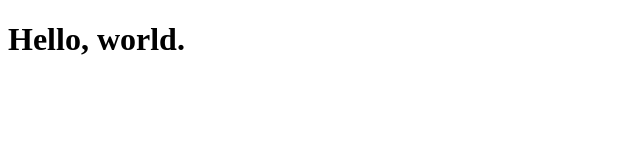
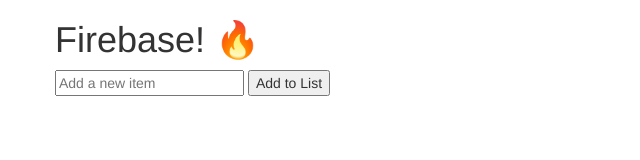
Before and after one commit to djparis/djparis.github.io, a plain HTML site: page index.html in a window 1280 px wide. Shown: the whole page, without its empty margins (0-640 px from the left). Drawn offline with nearby package versions, Linux system fonts and the light colour scheme.

Commit message:
Firebase files from last class

```diff
--- a/index.html
+++ b/index.html
@@ -1,9 +1,35 @@
 <!DOCTYPE html>
 <html>
 <head>
-	<title>Hello World</title>
+  <title>Firebase! 🔥</title>
+  <link rel="stylesheet" href="https://maxcdn.bootstrapcdn.com/bootstrap/3.3.7/css/bootstrap.min.css" integrity="sha384-BVYiiSIFeK1dGmJRAkycuHAHRg32OmUcww7on3RYdg4Va+PmSTsz/K68vbdEjh4u" crossorigin="anonymous">
+
+	<!-- Optional theme -->
+	<link rel="stylesheet" href="https://maxcdn.bootstrapcdn.com/bootstrap/3.3.7/css/bootstrap-theme.min.css" integrity="sha384-rHyoN1iRsVXV4nD0JutlnGaslCJuC7uwjduW9SVrLvRYooPp2bWYgmgJQIXwl/Sp" crossorigin="anonymous">
+
+	<link rel="stylesheet" type="text/css" href="styles.css">
+
 </head>
-<body>
-<h1>Hello, world.</h1>
+<body class="container">
+
+<div class="row">
+	<div class="col-8">
+	<h1>Firebase! 🔥</h1>
+
+		<input type="text" id="new-item" placeholder="Add a new item" name="">
+		<button id="add-button">Add to List</button>
+
+		<ul id="list-items"></ul>
+	</div>
+</div>
+
+<script src="https://ajax.googleapis.com/ajax/libs/jquery/3.2.1/jquery.min.js"></script>
+<!-- Latest compiled and minified JavaScript -->
+<script src="https://maxcdn.bootstrapcdn.com/bootstrap/3.3.7/js/bootstrap.min.js" integrity="sha384-Tc5IQib027qvyjSMfHjOMaLkfuWVxZxUPnCJA7l2mCWNIpG9mGCD8wGNIcPD7Txa" crossorigin="anonymous"></script>
+<script src="https://www.gstatic.com/firebasejs/4.1.2/firebase-app.js"></script>
+<script src="https://www.gstatic.com/firebasejs/4.1.2/firebase-database.js"></script>
+<script src="/app.js"></script>
+
+
 </body>
 </html>
```
